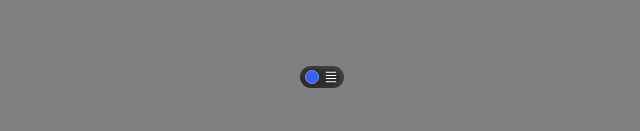
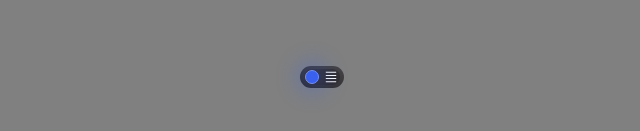
Before and after one commit to gibsonliketheguitar/switch-challenge, a React (Vite) app: page / in a window 1280 px wide. Shown: the part 323-454 px from the top of the page, without its empty margins (318-958 px from the left). Built offline with nearby package versions, Linux system fonts and the light colour scheme.

Commit message:
add shadow

```diff
--- a/src/SwitchButton.jsx
+++ b/src/SwitchButton.jsx
@@ -12,10 +12,7 @@ const LIST = 'list' //data-check
 /*
   unchecked:  [ ( ) LIST ]
   checked     [GRID ( ) ]
-
-
-  */
-
+*/
 export default function SwitchButton(props) {
   const {
     disabled = false,
@@ -30,7 +27,6 @@ export default function SwitchButton(props) {
       return GRID
     })
   }
-
 
   return (
     <div className="flex w-auto justify-between items-center bg-gradient-to-tr from-outer-start to-outer-end rounded-xl">
@@ -48,9 +44,11 @@ export default function SwitchButton(props) {
             icon={<GridIcon />}
           />
           <Switch.Thumb className={twJoin(
-            "absolute left-0 w-[14px] h-[14px] border-solid border-[1px] rounded-full",
+            "absolute left-0 w-[14px] h-[14px] border-solid border-[1px] shadow rounded-full",
             "transition-transform translate-x-[1px] will-change-transform data-[state=checked]:translate-x-[21px] duration-500 ease-out",
-            color === DEFAULT_COLOR ? 'bg-dark-blue border-light-blue' : 'bg-dark-red bg-border-light-red',
+            color === DEFAULT_COLOR
+              ? 'bg-dark-blue border-light-blue shadow-custom-blue'
+              : 'bg-dark-red border-light-red shadow-custom-red'
           )}>
           </Switch.Thumb>
           <Icon
@@ -63,7 +61,6 @@ export default function SwitchButton(props) {
     </div>
   )
 }
-
 function Icon(props) {
   const {
     id,
--- a/tailwind.config.js
+++ b/tailwind.config.js
@@ -13,11 +13,18 @@ export default {
         'inner-start': '#2B2627',
         'dark-red': '#EA3C47',
         'light-red': '#C3797D',
+        'shadow-red': '#D6455B',
         'dark-blue': '#3960EF',
         'light-blue': '#7690ED',
+        'shadow-blue': '#4062DD'
       },
+      boxShadow: {
+         'custom-red': '0 0 20px 10px rgba(214, 69, 91, .3)',
+         'custom-blue': '0 0 20px 10px rgba(64, 98, 221, .3)'
+      }
     }
-    ,
+
+,
   },
   plugins: [],
 }
```
